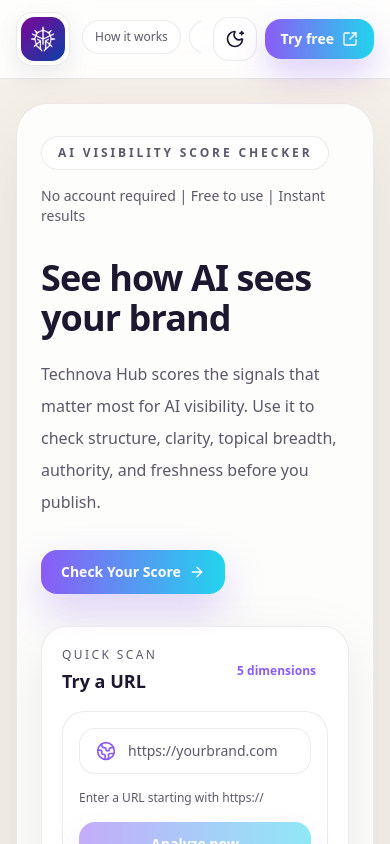
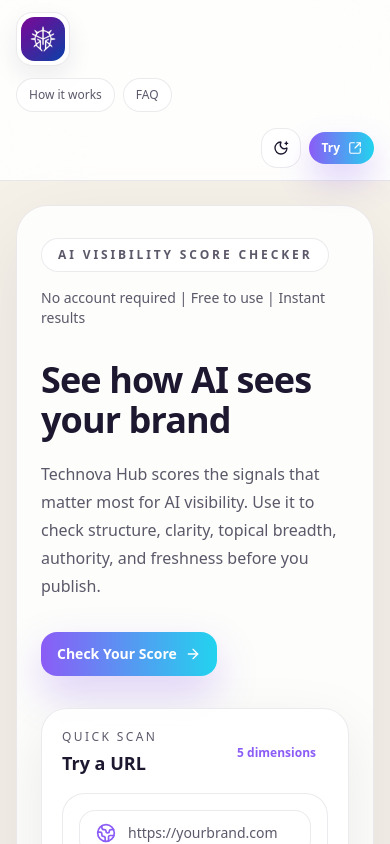
Before and after one commit to technovahub2025/AI_Score_Checker, a React (Vite) app in the folder AI_SCORE_FRONTEND/: page / in a window 390 px wide. Shown: the top 844 px of the page. Built offline with nearby package versions, Linux system fonts and the light colour scheme; no server answers.

Commit message:
feat: Improve responsive design and accessibility in BrandLogo, Navbar, ScoreCircle, and LandingPage components

```diff
--- a/AI_SCORE_FRONTEND/src/components/BrandLogo.jsx
+++ b/AI_SCORE_FRONTEND/src/components/BrandLogo.jsx
@@ -27,9 +27,11 @@
             className={['block rounded-[0.75rem] object-contain', size.icon].join(' ')}
           />
         </div>
-        <div className="flex flex-col items-start gap-1">
+        <div className="flex min-w-0 flex-col items-start gap-1">
           <p className={['text-text', size.title].join(' ')}>Technova Hub</p>
-          <p className="text-sm text-text-muted">Empowering Minds. © 2025 Grand Helm. All rights reserved.</p>
+          <p className="max-w-[15rem] text-xs leading-5 text-text-muted sm:max-w-none sm:text-sm">
+            Empowering Minds. © 2025 Grand Helm. All rights reserved.
+          </p>
         </div>
       </div>
     );
--- a/AI_SCORE_FRONTEND/src/components/Navbar.jsx
+++ b/AI_SCORE_FRONTEND/src/components/Navbar.jsx
@@ -28,12 +28,12 @@
       ].join(' ')}
       style={{ background: 'color-mix(in srgb, var(--gh-bg-elevated) 88%, transparent)' }}
     >
-      <div className="flex w-full flex-wrap items-center gap-3 px-4 py-3 sm:px-6 md:gap-5 lg:px-8 xl:px-10">
-        <Link to="/" className="flex items-center gap-3">
+      <div className="flex w-full flex-col gap-3 px-4 py-3 sm:px-6 md:flex-row md:items-center md:gap-5 lg:px-8 xl:px-10">
+        <Link to="/" className="flex items-center gap-3 self-start">
           <BrandLogo variant="header" />
         </Link>
 
-        <nav className="flex min-w-0 flex-1 items-center gap-2 overflow-x-auto pb-1 md:justify-center md:overflow-visible md:pb-0">
+        <nav className="flex min-w-0 w-full flex-1 items-center gap-2 overflow-x-auto pb-1 md:justify-center md:overflow-visible md:pb-0">
           <Link
             to="/"
             onClick={() => window.scrollTo({ top: 0, behavior: 'smooth' })}
@@ -53,23 +53,24 @@
           ))}
         </nav>
 
-        <div className="ml-auto flex shrink-0 items-center gap-2">
+        <div className="ml-auto flex shrink-0 items-center gap-2 self-end md:self-auto">
           <button
             type="button"
             onClick={toggleTheme}
             aria-label="Toggle theme"
-            className="grid h-11 w-11 place-items-center rounded-2xl border border-border bg-surface text-text transition duration-300 hover:-translate-y-0.5 hover:border-accent-cyan/30 hover:shadow-[0_10px_24px_rgba(34,211,238,0.12)]"
+            className="grid h-10 w-10 place-items-center rounded-2xl border border-border bg-surface text-text transition duration-300 hover:-translate-y-0.5 hover:border-accent-cyan/30 hover:shadow-[0_10px_24px_rgba(34,211,238,0.12)] sm:h-11 sm:w-11"
           >
-            {isDark ? <SunMedium className="h-5 w-5" /> : <MoonStar className="h-5 w-5" />}
+            {isDark ? <SunMedium className="h-4 w-4 sm:h-5 sm:w-5" /> : <MoonStar className="h-4 w-4 sm:h-5 sm:w-5" />}
           </button>
 
           <Link
             to="/"
             onClick={() => window.scrollTo({ top: 0, behavior: 'smooth' })}
-            className="inline-flex items-center gap-2 rounded-2xl bg-gradient-to-r from-accent-purple to-accent-cyan px-4 py-2.5 text-sm font-semibold text-white shadow-[0_16px_32px_rgba(139,92,246,0.28)] transition duration-300 hover:-translate-y-0.5 hover:shadow-[0_20px_38px_rgba(139,92,246,0.34)]"
+            className="inline-flex items-center gap-2 rounded-2xl bg-gradient-to-r from-accent-purple to-accent-cyan px-3 py-2 text-xs font-semibold text-white shadow-[0_16px_32px_rgba(139,92,246,0.28)] transition duration-300 hover:-translate-y-0.5 hover:shadow-[0_20px_38px_rgba(139,92,246,0.34)] sm:px-4 sm:py-2.5 sm:text-sm"
           >
-            Try free
-            <SquareArrowOutUpRight className="h-4 w-4" />
+            <span className="hidden sm:inline">Try free</span>
+            <span className="sm:hidden">Try</span>
+            <SquareArrowOutUpRight className="h-3.5 w-3.5 sm:h-4 sm:w-4" />
           </Link>
         </div>
       </div>
--- a/AI_SCORE_FRONTEND/src/components/ScoreCircle.jsx
+++ b/AI_SCORE_FRONTEND/src/components/ScoreCircle.jsx
@@ -22,7 +22,7 @@
   const offset = CIRCUMFERENCE - (Math.max(0, Math.min(100, progress)) / 100) * CIRCUMFERENCE;
 
   return (
-    <div className="relative mx-auto grid h-[220px] w-[220px] place-items-center">
+    <div className="relative mx-auto grid h-[180px] w-[180px] place-items-center sm:h-[220px] sm:w-[220px]">
       <svg viewBox={`0 0 ${SIZE} ${SIZE}`} className="h-full w-full -rotate-90">
         <circle cx={SIZE / 2} cy={SIZE / 2} r={RADIUS} stroke="rgba(255,255,255,0.08)" strokeWidth={STROKE} fill="none" />
         <circle
@@ -59,7 +59,7 @@
       </svg>
       <div className="absolute inset-0 grid place-items-center text-center">
         <div>
-          <div className="text-5xl font-bold tracking-tight text-text">{Math.round(progress)}</div>
+          <div className="text-4xl font-bold tracking-tight text-text sm:text-5xl">{Math.round(progress)}</div>
           <p className="mt-2 text-xs uppercase tracking-[0.22em] text-text-muted">AI Visibility Score</p>
         </div>
       </div>
--- a/AI_SCORE_FRONTEND/src/pages/LandingPage.jsx
+++ b/AI_SCORE_FRONTEND/src/pages/LandingPage.jsx
@@ -187,10 +187,10 @@
 
           <div className="grid gap-8 lg:grid-cols-[1.2fr_0.8fr]">
             <div className="max-w-3xl">
-              <h1 className="text-4xl font-bold tracking-tight text-text md:text-6xl">
+              <h1 className="text-4xl font-bold tracking-tight text-text sm:text-5xl md:text-6xl">
                 See how AI sees your brand
               </h1>
-              <p className="mt-5 max-w-2xl text-base leading-8 text-text-muted md:text-lg">
+              <p className="mt-5 max-w-2xl text-base leading-7 text-text-muted md:text-lg md:leading-8">
                 Technova Hub scores the signals that matter most for AI visibility. Use it to check structure,
                 clarity, topical breadth, authority, and freshness before you publish.
               </p>
@@ -198,7 +198,7 @@
                 <button
                   type="button"
                   onClick={scrollToQuickScan}
-                className="inline-flex items-center justify-center gap-2 rounded-2xl bg-gradient-to-r from-accent-purple to-accent-cyan px-5 py-3 text-sm font-semibold text-white shadow-[0_18px_40px_rgba(139,92,246,0.28)] transition duration-300 hover:-translate-y-0.5 hover:shadow-[0_22px_46px_rgba(139,92,246,0.32)]"
+                  className="inline-flex items-center justify-center gap-2 rounded-2xl bg-gradient-to-r from-accent-purple to-accent-cyan px-4 py-3 text-sm font-semibold text-white shadow-[0_18px_40px_rgba(139,92,246,0.28)] transition duration-300 hover:-translate-y-0.5 hover:shadow-[0_22px_46px_rgba(139,92,246,0.32)] sm:px-5"
                 >
                   Check Your Score
                   <ArrowRight className="h-4 w-4" />
@@ -251,7 +251,8 @@
           />
 
           <div className="overflow-hidden rounded-[1.6rem] border border-border bg-bg-elevated">
-            <table className="w-full border-collapse text-left text-sm">
+            <div className="overflow-x-auto">
+              <table className="w-full min-w-[640px] border-collapse text-left text-sm">
                 <thead>
                   <tr className="bg-surfaceStrong text-[0.72rem] uppercase tracking-[0.22em] text-text-muted">
                     <th className="px-5 py-4 font-semibold">Factor</th>
@@ -269,6 +270,7 @@
                   ))}
                 </tbody>
               </table>
+            </div>
           </div>
         </div>
       </section>
```
Lines whose indentation alone changed are shown as unchanged.
